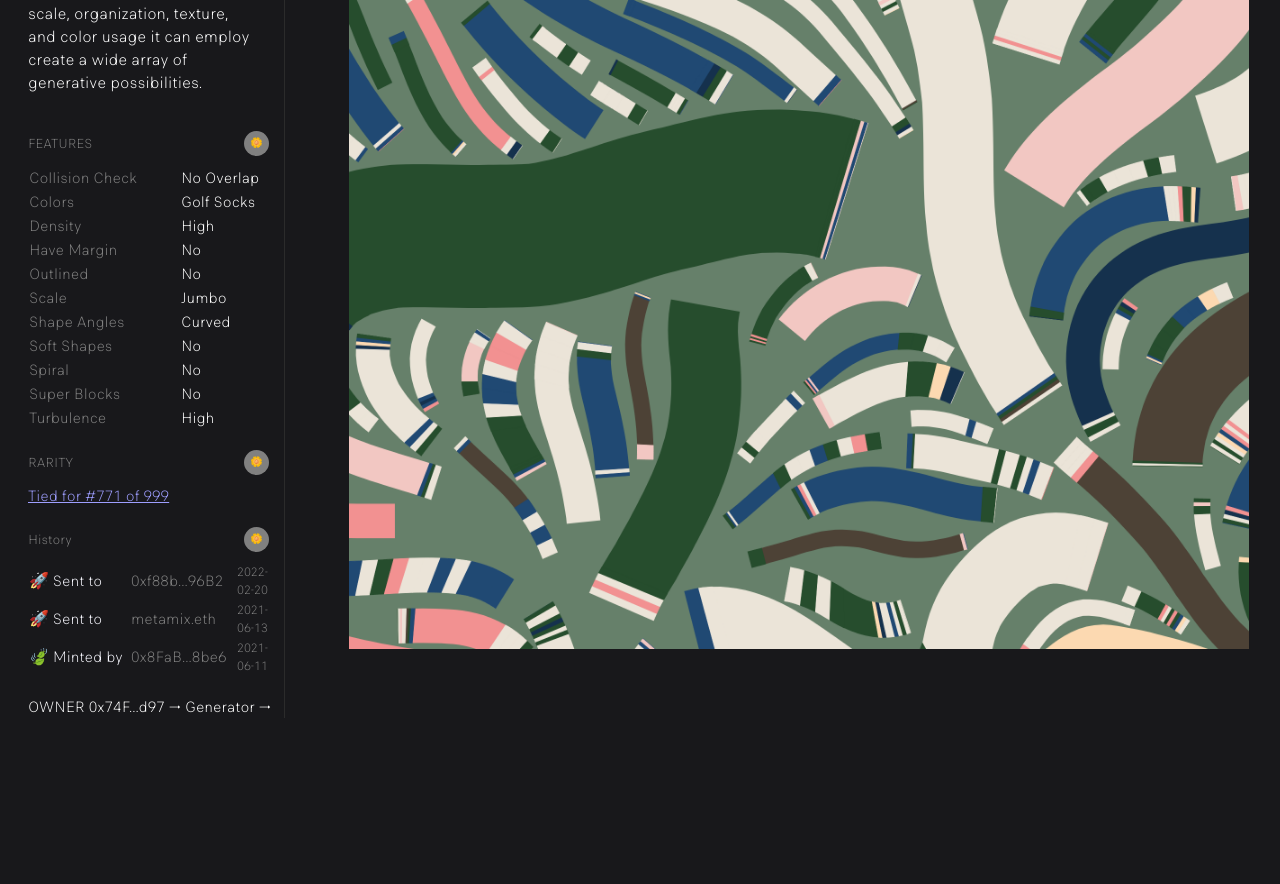
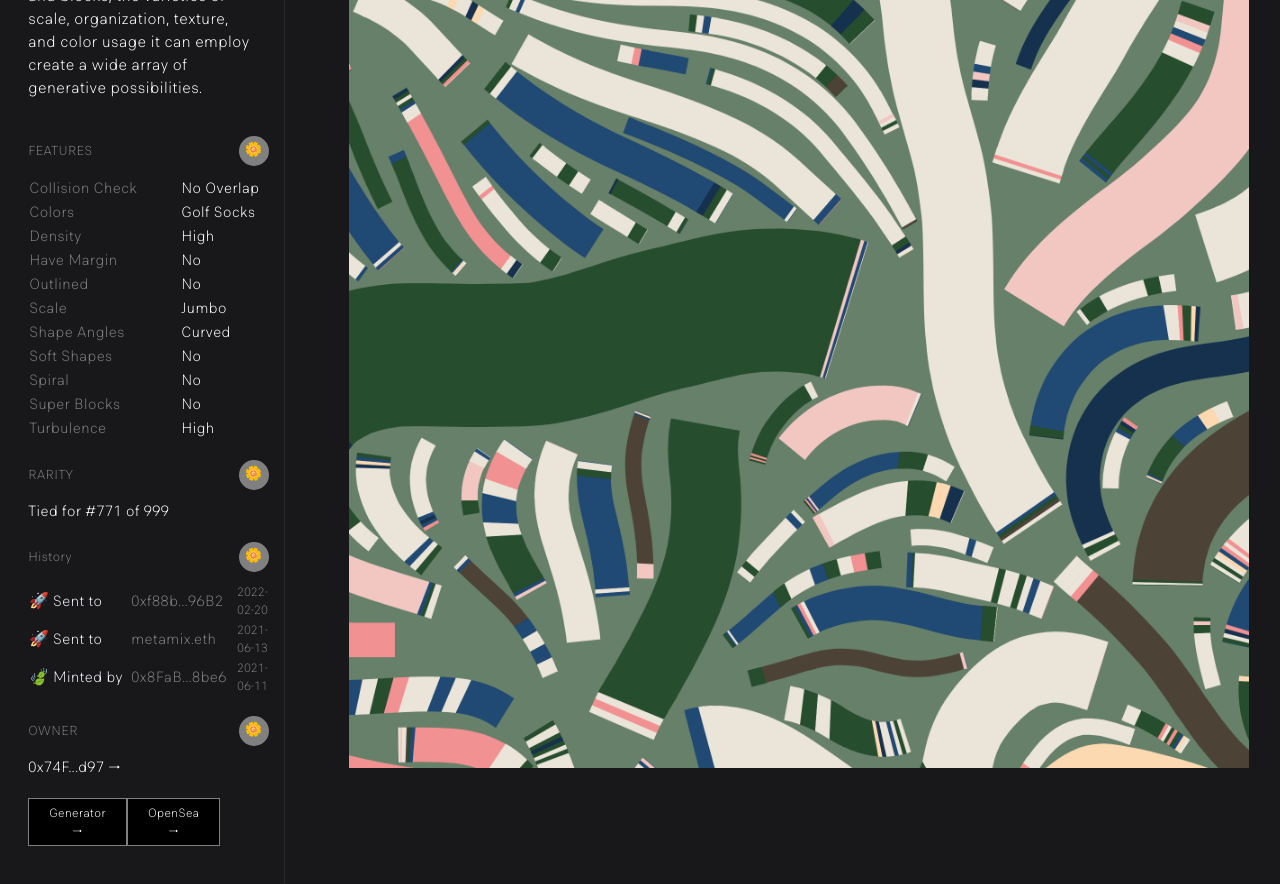
Before and after one commit to CreamyMilk/qql-deats, a Next.js app: page / in a window 1280 px wide. Shown: the part 660-1544 px from the top of the page. Before the commit the page ends 1386 px from the top, so only its background shows below. Built offline with nearby package versions, Linux system fonts and the light colour scheme.

Commit message:
feat : add generator and metadata links

```diff
--- a/pages/index.js
+++ b/pages/index.js
@@ -82,7 +82,7 @@ const ExpandableTitle = ({ title, contentComponent }) => {
       <div className="section-title">
         {title}
         <div className="round-button" onClick={() => { setShow(!show) }}>
-          {show ? "🌼" : "🌸"}
+          <div className="icon">{show ? "🌼" : "🌸"} </div>
         </div>
       </div>
       {contentComponent}
@@ -191,11 +191,24 @@ const ArtPieceDetails = () => {
 
 
 
-      OWNER
+      <ExpandableTitle title={"OWNER"}
+        contentComponent={
+          <a href="">
+            0x74F...d97 →
+          </a>
+        } />
 
-      0x74F...d97 →
-      Generator →
 
+      <div className="extra-info-buttons">
+        <button>
+          Generator →
+        </button>
+
+
+        <button>
+          OpenSea →
+        </button>
+      </div>
 
 
     </div>);
--- a/styles/globals.css
+++ b/styles/globals.css
@@ -1,6 +1,6 @@
 /* @media (prefers-color-scheme: dark) {
   }
-  */
+*/
 
 @font-face {
   font-family: 'Finder';
@@ -68,10 +68,18 @@ body {
   width: 100vw;
 }
 
+a {
+  color: white;
+  text-decoration: none;
+}
+
+a:hover {
+  color: white;
+  text-decoration: underline;
+}
+
 .collection-creator {
   font-size: 30px;
-  color: white;
-  text-decoration: none;
 }
 
 .collection-creator:hover {
@@ -156,15 +164,16 @@ body {
 
 .round-button{
   background-color:grey ;
-  font-size: 10px;
   color: white;
-  font-weight: 100;
-  width: 25px;
-  height:25px;
+  width: 30px;
+  height:30px;
   display: flex;
   align-items: center;
   justify-content: center;
   border-radius: 50%;
+}
+.icon{
+  translate: -0.5px -1px;
 }
 
 .description{
@@ -197,3 +206,22 @@ table{
   font-size: 13px;
   text-align: right;
 }
+
+.extra-info-buttons{
+  display: flex;
+  align-items: center;
+  justify-content: space-between;
+  width: 60%;
+  margin-bottom: 100px;
+}
+
+.extra-info-buttons>button{
+  color: white;
+  background-color: black;
+  border-style: solid;
+  border-color: grey;
+  border-width: 1px;
+  margin: 0 0 10px;
+  font-size: 13px;
+  padding: 5px 20px;
+}
```
